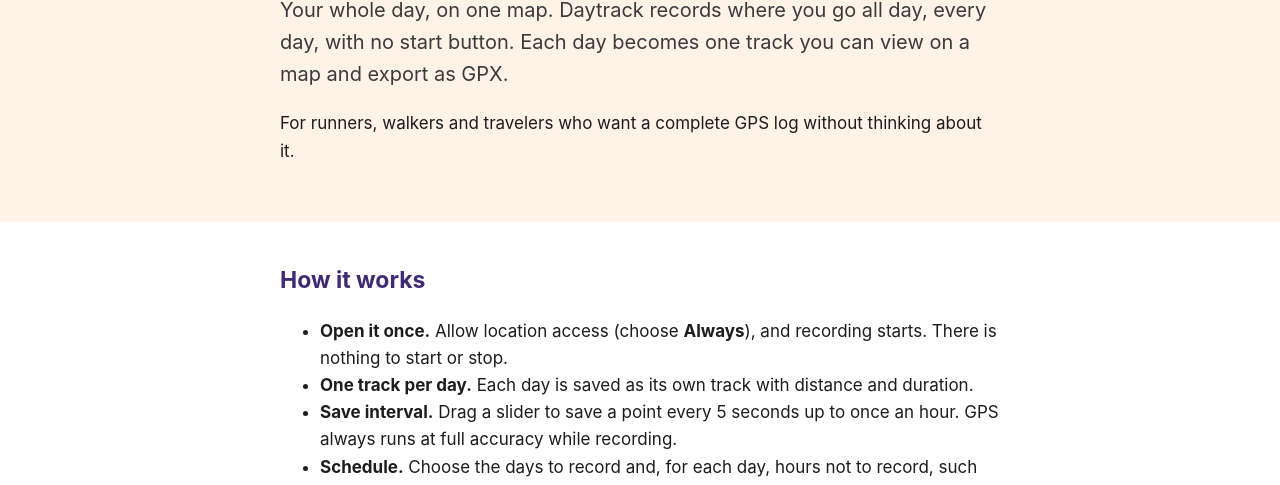
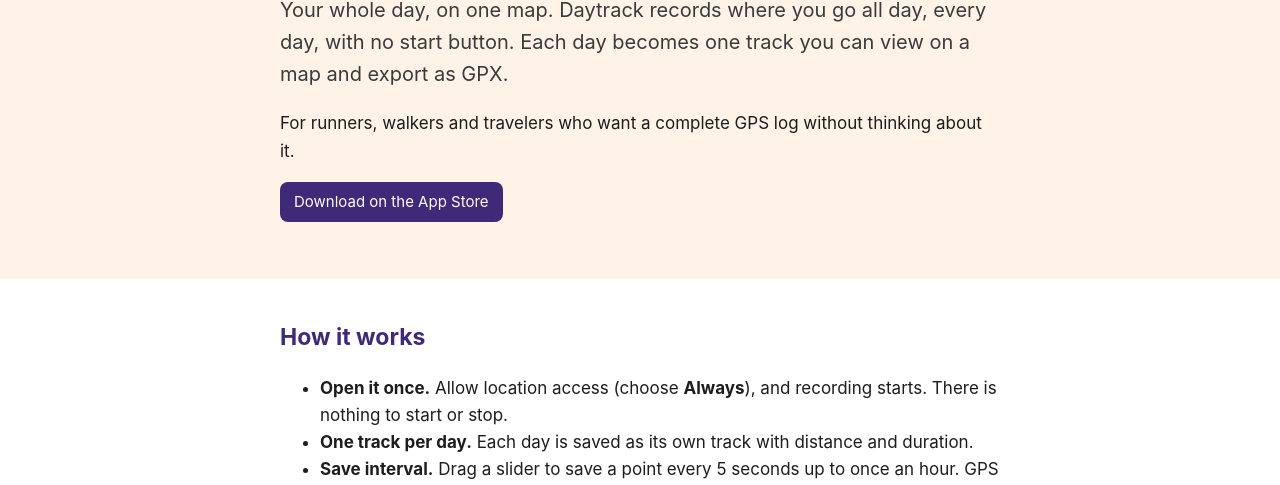
Before and after one commit to sunjinpak/daytrack, a plain HTML site: page index.html in a window 1280 px wide. Shown: the part 266-751 px from the top of the page. Drawn offline with Linux system fonts and the light colour scheme.

Commit message:
Add App Store link
Co-Authored-By: Claude Opus 5.5 <noreply@anthropic.com>
Claude-Session: https://claude.ai/code/session_01LMZNtkBfXW5D23ijxRmZpp

```diff
--- a/index.html
+++ b/index.html
@@ -7,6 +7,7 @@
 <h1>Daytrack</h1>
 <p class="lead">Your whole day, on one map. Daytrack records where you go all day, every day, with no start button. Each day becomes one track you can view on a map and export as GPX.</p>
 <p>For runners, walkers and travelers who want a complete GPS log without thinking about it.</p>
+<p><a class="status" href="https://apps.apple.com/us/app/daytrack-all-day-gps-log/id6838877956" target="_blank" rel="noopener" style="text-decoration:none">Download on the App Store</a></p>
 </div></div>
 <main class="wrap">
 <h2>How it works</h2>
```
